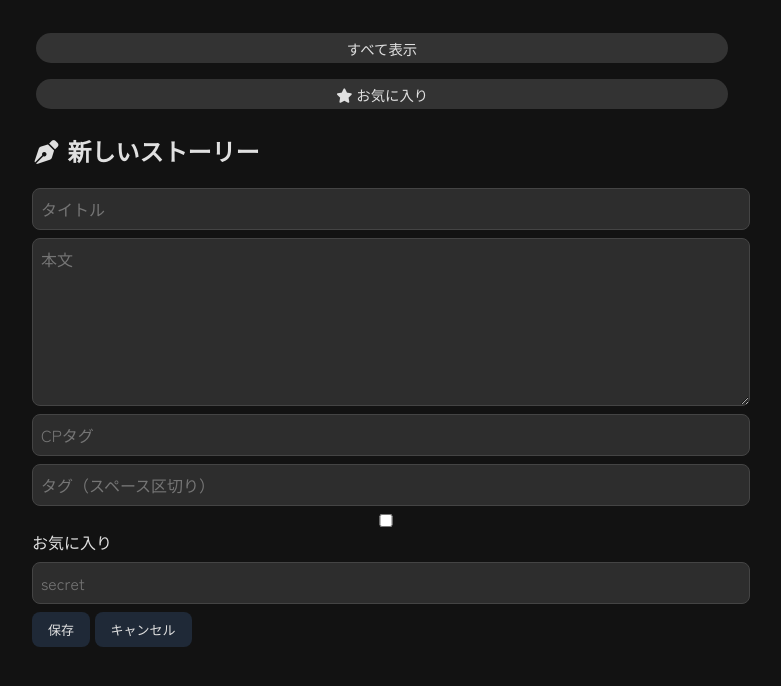
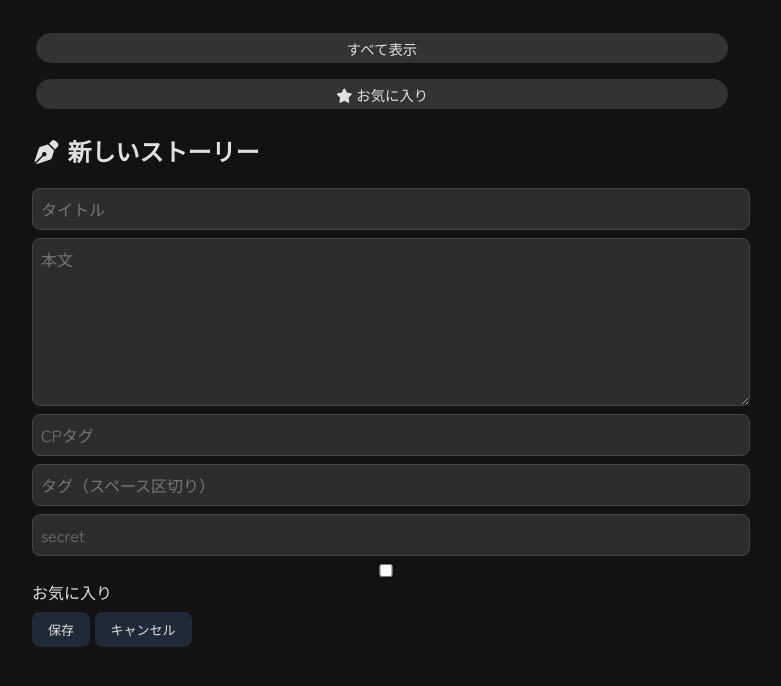
Before and after one commit to samejima-is-shark/story_archive_abyss, a plain HTML site: page index.html in a window 1280 px wide. Both pictures are taken after a click on the button "新しい投稿". Shown: the part 108-794 px from the top of the page, without its empty margins (258-1039 px from the left). Drawn offline with Linux system fonts and the light colour scheme; no server answers.

Commit message:
Update index.html

```diff
--- a/index.html
+++ b/index.html
@@ -55,11 +55,15 @@
         <option value="証">
         <option value="謝罪">
       </datalist>
-      <label><input type="checkbox" id="favoriteInput" />お気に入り</label>
       <input type="text" id="tagsInput3" list="secret" placeholder="secret" />
       <datalist id="secret">
         <option value="secret">
       </datalist>
+      <label class="favorite-toggle">
+        <input type="checkbox" id="favoriteInput" />
+        <span class="toggle-slider"></span>
+        <span class="toggle-label">お気に入り</span>
+      </label>
       <div class="story_save">
         <button id="saveBtn">保存</button>
         <button id="cancelBtn">キャンセル</button>
```
